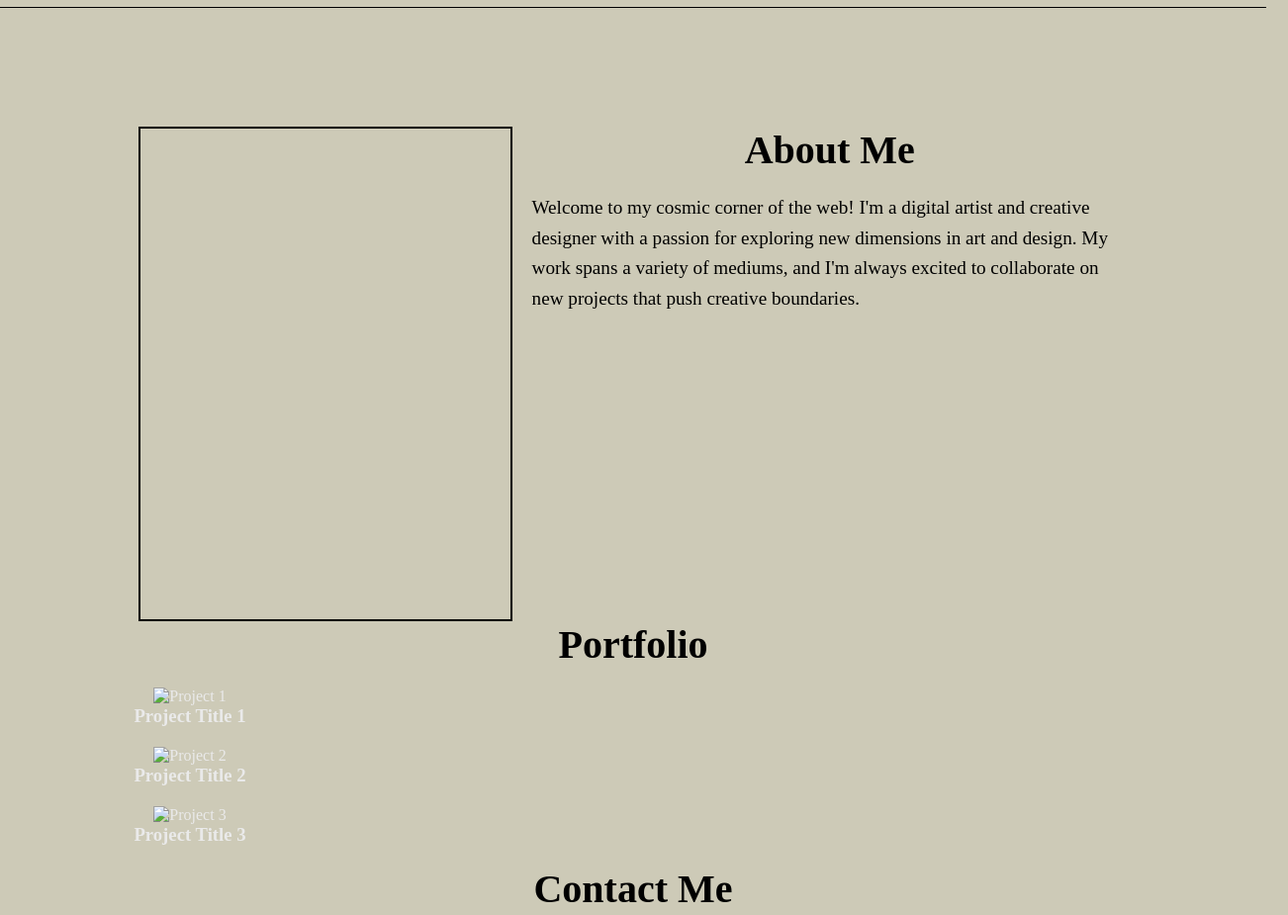
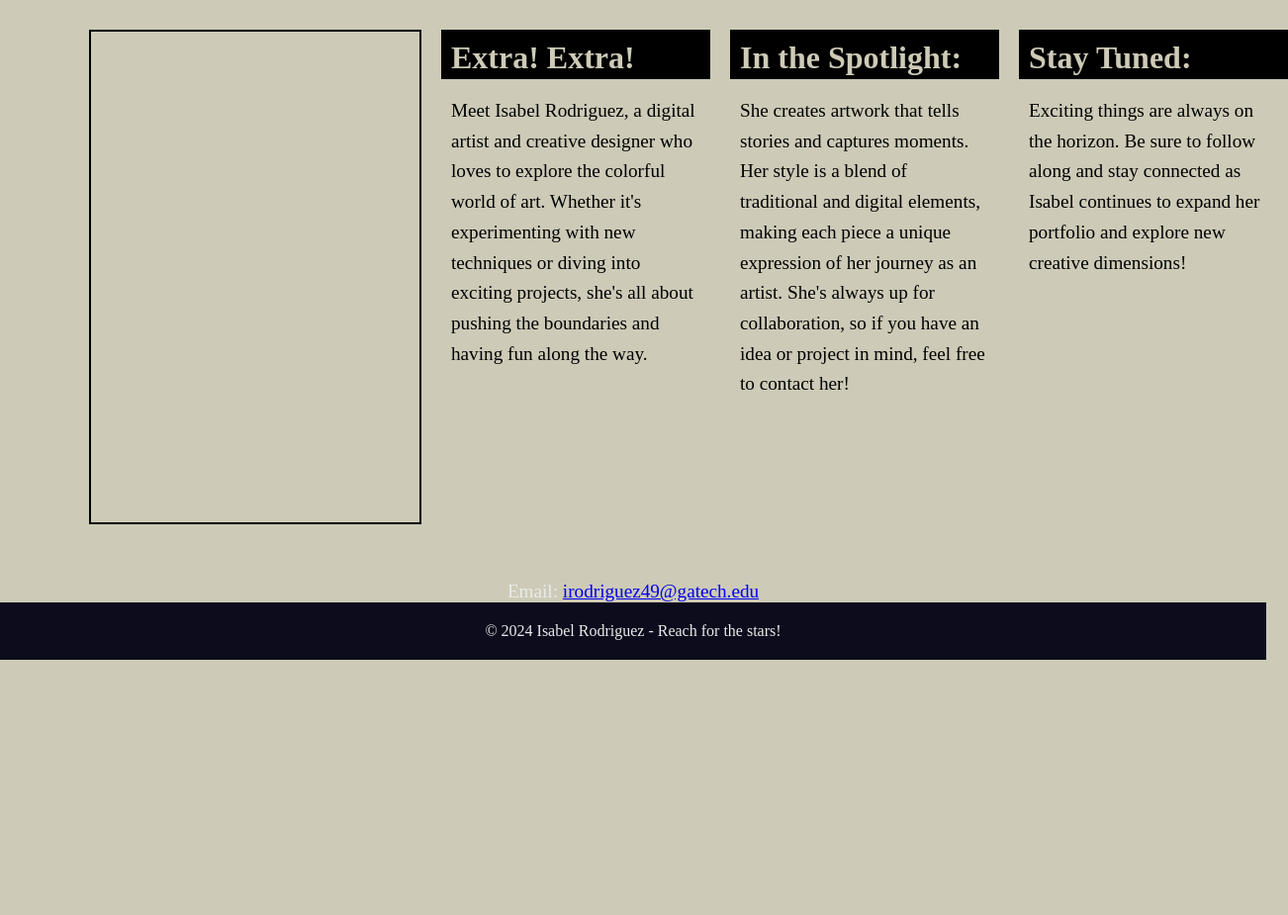
Before and after one commit to Kizuroki/Portfolio, a plain HTML site: page homepage.html in a window 1280 px wide. Shown: the part 324-1249 px from the top of the page at 99% size, 1302 px wide, since content can reach past the window. After the commit the page ends 991 px from the top, so only its background shows below. Drawn offline with Linux system fonts and the light colour scheme.

Commit message:
Created columns for 3 headers

```diff
--- a/homepage.html
+++ b/homepage.html
@@ -20,35 +20,33 @@
 
     <section id="about">
         <div class="lined-box"></div> <!-- Black-lined empty box -->
+
         <div class="about-text">
-            <h2 id="about-title">About Me</h2>
-            <p>Welcome to my cosmic corner of the web! I'm a digital artist and creative designer with a passion for exploring new dimensions in art and design. My work spans a variety of mediums, and I'm always excited to collaborate on new projects that push creative boundaries.</p>
-        </div>
-    </section>
-
-    <section id="portfolio">
-        <div class="container">
-            <h2>Portfolio</h2>
-            <div class="gallery">
-                <div class="project">
-                    <img src="space-art-1.jpg" alt="Project 1">
-                    <h3>Project Title 1</h3>
+            <div class="column-header">
+                <h2>Extra! Extra!</h2>
+                <div class="column-content">
+                    <p>Meet Isabel Rodriguez, a digital artist and creative designer who loves to explore the colorful world of art. Whether it's experimenting with new techniques or diving into exciting projects, she's all about pushing the boundaries and having fun along the way.</p>
                 </div>
-                <div class="project">
-                    <img src="space-art-2.jpg" alt="Project 2">
-                    <h3>Project Title 2</h3>
+            </div>
+            <div class="column-header">
+                <h2>In the Spotlight:</h2>
+                <div class="column-content">
+                    <p>She creates artwork that tells stories and captures moments. Her style is a blend of traditional and digital elements, making each piece a unique expression of her journey as an artist. She's always up for collaboration, so if you have an idea or project in mind, feel free to contact her!</p>
                 </div>
-                <div class="project">
-                    <img src="space-art-3.jpg" alt="Project 3">
-                    <h3>Project Title 3</h3>
+            </div>
+            <div class="column-header">
+                <h2>Stay Tuned:</h2>
+                <div class="column-content">
+                    <p>Exciting things are always on the horizon. Be sure to follow along and stay connected as Isabel continues to expand her portfolio and explore new creative dimensions!</p>
                 </div>
             </div>
         </div>
     </section>
 
+
     <section id="contact">
         <div class="container">
-            <h2>Contact Me</h2>
+            <h2>Let's Connect!</h2>
             <p>Email: <a href="mailto:isabel@example.com">irodriguez49@gatech.edu</a></p>
         </div>
     </section>
--- a/styles.css
+++ b/styles.css
@@ -7,7 +7,7 @@
 
 body {
     font-family: 'Queens Park';
-    color: #EAEAEA; /* Light gray text */
+    color: #f1eaea; /* Light gray text */
     background: #cdcab7; /* Dark spacey background */
     background-size: cover;
     background-position: center;
@@ -15,7 +15,7 @@ body {
 
 header {
     text-align: center;
-    padding: 100px 0;
+    padding: 50px 0;
     position: relative; /* To position elements inside */
 }
 
@@ -64,6 +64,7 @@ header h1::after {
 
 /* Header lines styling */
 .header-lines1{
+    padding-top: 2px;
     justify-content: center; /* Center the lines */
     margin: 20px 0; /* Adjust this margin for spacing */
 }
@@ -85,14 +86,13 @@ header h1::after {
 
 
 h2 {
-    text-align: center;
-    font-size: 2.5rem;
+    text-align: left;
+    font-size: 2rem;
     margin-bottom: 20px;
-    color: #000000; /* Light purple */
+    color: #cdcab7; /* Light purple */
 }
 
 #about .lined-box {
-    right: 00px;
     width: 500px;
     height: 500px;        /* Adjust the height as needed */
     border: 2px solid #000000; /* Black-lined box */
@@ -100,17 +100,31 @@ h2 {
     background-color: transparent; /* Keep it empty */
 }
 
+
+
 #about {
     display: flex;
     align-items: flex-start;
     justify-content: flex-start;
-    padding-left: 140px;
-    padding-right: 140px;
+    padding-left: 90px;
+    padding-right: 300px;
 }
 
-#about .about-text {
-    width: 80%;
+
+.about-text {
+    width: 60%;
+    display: grid;
+    grid-template-columns: repeat(3, 17rem);
+    gap: 20px;
 }
+
+.column-header {
+    background-color: #000000;
+    padding: 10px;
+    height: 50px;
+
+}
+
 
 #about p {
     font-family: 'Queens Park';
```
